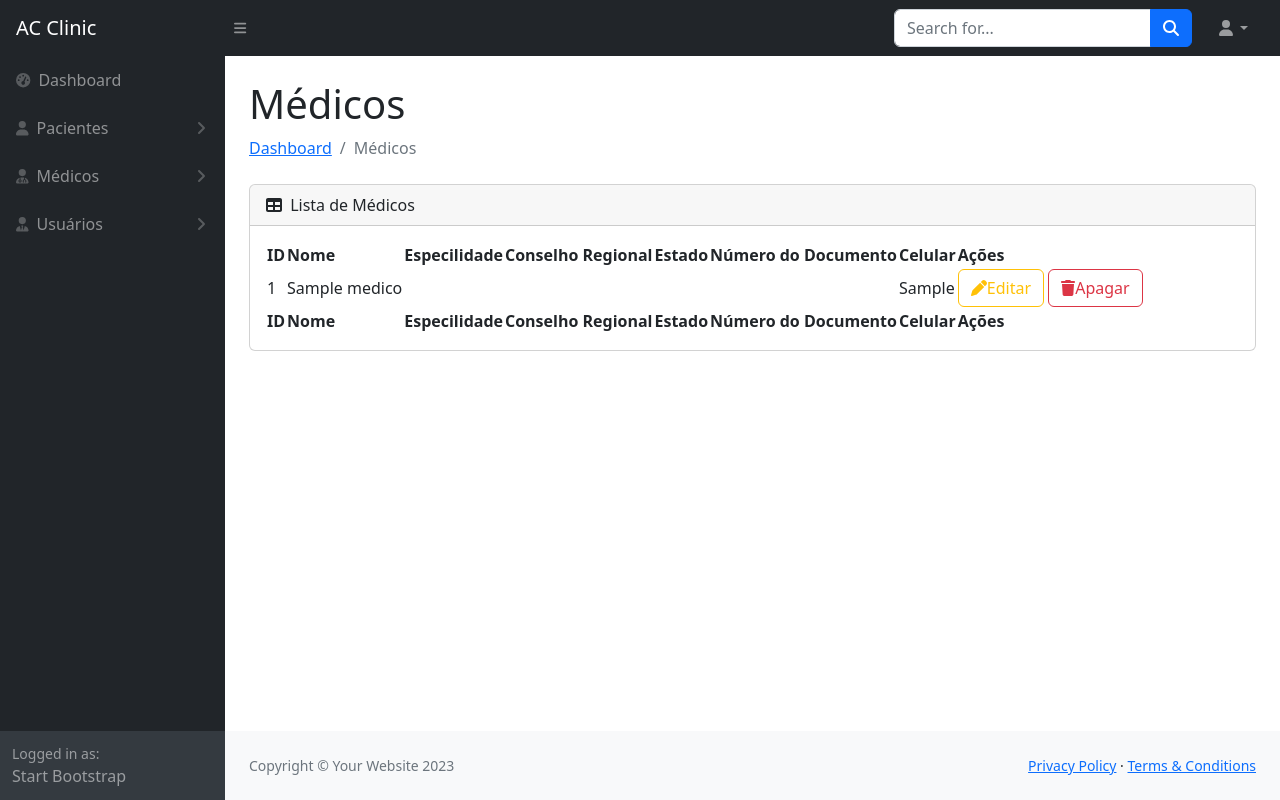
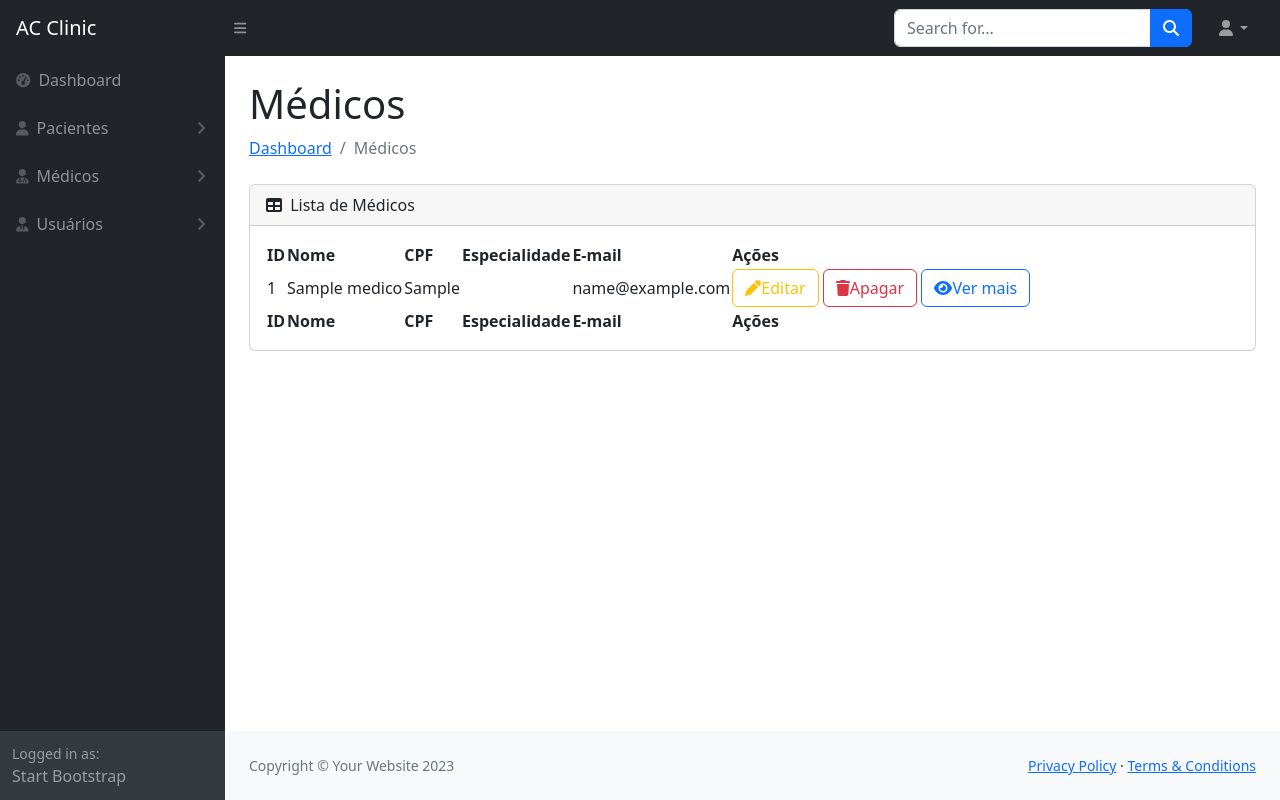
Before and after one commit to AndersonCamposs/Projeto_WEB_I, a PHP site: page /medicoList.php in a window 1280 px wide. Run offline with PHP 8.4, Linux system fonts and the light colour scheme; tables that the repository leaves empty or names only in its code hold one stand-in row (values such as "Sample post"); data that the repository does not hold is empty; some libraries are stand-ins or nearby versions.

Commit message:
Atualização do formulário, mudanças de atributos em algumas entidades, funcionalidade de excluir médico.

```diff
--- a/controller/medicoController.php
+++ b/controller/medicoController.php
@@ -8,7 +8,7 @@
     $medico->setNome($_POST["nome"]);
     $medico->setDataNascimento($_POST["dataNascimento"]);
     $medico->setCpf($_POST["cpf"]);
-    $medico->setCelular($_POST["celular"]);
+    $medico->setEmail($_POST["email"]);
     $medico->setIdEspecialidade($_POST["especialidade"]);
     $medico->setIdEstadoFormacao($_POST["estado"]);
     $medico->setDocumentoLicenca($_POST["documentoLicenca"]);
--- a/medicoAddEdit.php
+++ b/medicoAddEdit.php
@@ -39,8 +39,8 @@
                                             <input class="form-control" type="text" name="cpf" maxlength="11" minlength="11">
                                         </div>
                                         <div class="col-3">
-                                            Celular:
-                                            <input class='form-control' type='text' name='celular'>
+                                            E-mail:
+                                            <input class='form-control' type='text' name='email' placeholder="example@email.com">
                                         </div>
                                     </div>
                                     <div class="row mb-3">
--- a/medicoList.php
+++ b/medicoList.php
@@ -27,11 +27,9 @@
                                         <tr>
                                             <th>ID</th>
                                             <th>Nome</th>
-                                            <th>Especilidade</th>
-                                            <th>Conselho Regional</th>
-                                            <th>Estado</th>
-                                            <th>Número do Documento</th>
-                                            <th>Celular</th>
+                                            <th>CPF</th>
+                                            <th>Especialidade</th>
+                                            <th>E-mail</th>
                                             <th>Ações</th>
                                         </tr>
                                     </thead>
@@ -39,11 +37,9 @@
                                         <tr>
                                             <th>ID</th>
                                             <th>Nome</th>
-                                            <th>Especilidade</th>
-                                            <th>Conselho Regional</th>
-                                            <th>Estado</th>
-                                            <th>Número do Documento</th>
-                                            <th>Celular</th>
+                                            <th>CPF</th>
+                                            <th>Especialidade</th>
+                                            <th>E-mail</th>
                                             <th>Ações</th>
                                         </tr>
                                     </tfoot>
@@ -56,14 +52,13 @@
                                             "<tr>".
                                                 "<td>".$medico->getId()."</td>".
                                                 "<td>".$medico->getNome()."</td>".
-                                                "<td>".$medico->getIdEspecialidade()."</td>".
-                                                "<td>".$medico->getIdEspecialidade()."</td>".
-                                                "<td>".$medico->getIdEstadoFormacao()."</td>".
-                                                "<td>".$medico->getDocumentoLicenca()."</td>".
-                                                "<td>".$medico->getCelular()."</td>".
+                                                "<td>".$medico->getCpf()."</td>".
+                                                "<td>".$medico->getIdEspecialidade()->getNome()."</td>".
+                                                "<td>".$medico->getEmail()."</td>".
                                                 "<td>
                                                    <a href='./pacienteAddEdit.php?id=".$medico->getId()."' class='btn btn-outline-warning'><i class='fas fa-pen'></i>Editar</a>
                                                    <a href='./controller/pacienteController.php?id=".$medico->getId()."' class='btn btn-outline-danger'><i class='fas fa-trash'></i>Apagar</a>
+                                                   <a href='#' class='btn btn-outline-primary'><i class='fas fa-eye'></i>Ver mais</a>
                                                 </td>".
                                             "</tr>";
                                         }
--- a/model/dao/EspecialidadeDAO.php
+++ b/model/dao/EspecialidadeDAO.php
@@ -1,6 +1,7 @@
 <?php
 require_once $_SERVER['DOCUMENT_ROOT'] . '/ac_clinic/model/dao/BDPDO.php';
 require_once $_SERVER['DOCUMENT_ROOT'] . '/ac_clinic/model/vo/EspecialidadeVO.php';
+require_once $_SERVER['DOCUMENT_ROOT'] . '/ac_clinic/model/dao/ConselhoDAO.php';
 
 class EspecialidadeDAO {
     public static $instance;
@@ -73,6 +74,8 @@
         $obj = new EspecialidadeVO();
         $obj->setId($row['id']);
         $obj->setNome($row['nome']);
+        $obj->setIdConselho(ConselhoDAO::getInstance()->getById($row['idConselho']));
+        $obj->setDescricao($row['descricao']);
 
         return $obj;
     }
--- a/model/dao/MedicoDAO.php
+++ b/model/dao/MedicoDAO.php
@@ -1,6 +1,7 @@
 <?php
 require_once $_SERVER['DOCUMENT_ROOT'] . '/ac_clinic/model/dao/BDPDO.php';
 require_once $_SERVER['DOCUMENT_ROOT'] . '/ac_clinic/model/vo/MedicoVO.php';
+require_once $_SERVER['DOCUMENT_ROOT'] . '/ac_clinic/model/dao/EspecialidadeDAO.php';
 
 class MedicoDAO {
     public static $instance;
@@ -18,9 +19,9 @@
 
     public function insert(MedicoVO $medico) {
         try {
-            $sql = "INSERT INTO Medico(nome, dataNascimento, cpf, celular, documentoLicenca,"
+            $sql = "INSERT INTO Medico(nome, dataNascimento, cpf, email, documentoLicenca,"
                     . "idEspecialidade, idEstado) "
-                    . "VALUES (:nome, :dataNascimento, :cpf, :celular, :documentoLicenca,"
+                    . "VALUES (:nome, :dataNascimento, :cpf, :email, :documentoLicenca,"
                     . ":idEspecialidade, :idEstado)";
 
 
@@ -29,7 +30,7 @@
             $p_sql->bindValue(":nome", $medico->getNome());
             $p_sql->bindValue(":dataNascimento", $medico->getDataNascimento());
             $p_sql->bindValue(":cpf", $medico->getCpf());
-            $p_sql->bindValue(":celular", $medico->getCelular());
+            $p_sql->bindValue(":email", $medico->getEmail());
             $p_sql->bindValue(":documentoLicenca", $medico->getDocumentoLicenca());
             $p_sql->bindValue(":idEspecialidade", $medico->getIdEspecialidade());
             $p_sql->bindValue(":idEstado", $medico->getIdEstadoFormacao());
@@ -45,7 +46,7 @@
     public function update(MedicoVO $medico) {
         try {
             $sql = "UPDATE Medico SET nome=:nome, SET dataNascimento=:dataNascimento,"
-                    ." SET cpf=:cpf, SET celular=:celular, SET idEspecialidade=:idEspeciaidade,"
+                    ." SET cpf=:cpf, SET email=:email, SET idEspecialidade=:idEspeciaidade,"
                     ." SET idEstado=:idEstado WHERE id=:id";
 
             $p_sql = BDPDO::getInstance()->prepare($sql);
@@ -53,7 +54,7 @@
             $p_sql->bindValue(":nome", $medico->getNome());
             $p_sql->bindValue(":dataNascimento", $medico->getDataNascimento());
             $p_sql->bindValue(":cpf", $medico->getCpf());
-            $p_sql->bindValue(":celular", $medico->getCelular());
+            $p_sql->bindValue(":email", $medico->getEmail());
             $p_sql->bindValue(":documentoLicenca", $medico->getDocumentoLicenca());
             $p_sql->bindValue(":idEspecialidade", $medico->getIdEspecialidade());
             $p_sql->bindValue(":idEstado", $medico->getIdEstadoFormacao());
@@ -95,9 +96,9 @@
         $obj->setNome($row['nome']);
         $obj->setDataNascimento($row['dataNascimento']);
         $obj->setCpf($row['cpf']);
-        $obj->setCelular($row['celular']);
+        $obj->setEmail($row['email']);
         $obj->setDocumentoLicenca($row['documentoLicenca']);
-        $obj->setIdEspecialidade($row['idEspecialidade']);
+        $obj->setIdEspecialidade(EspecialidadeDAO::getInstance()->getById($row['idEspecialidade']));
         $obj->setIdEstadoFormacao($row['idEstado']);
 
         return $obj;
--- a/model/vo/EspecialidadeVO.php
+++ b/model/vo/EspecialidadeVO.php
@@ -4,6 +4,7 @@
     private $id;
     private $nome;
     private $idConselho;
+    private $descricao;
 
     public function getId() {
         return $this->id;
@@ -19,6 +20,9 @@
         return $this->idConselho;
     }
 
+    public function getDescricao() {
+        return $this->descricao;
+    }
 
     public function setId($id) {
         $this->id = $id;
@@ -32,5 +36,7 @@
         $this->idConselho = $idConselho;
     }
 
-
+    public function setDescricao($descricao): void {
+        $this->descricao = $descricao;
+    }
 }
--- a/model/vo/MedicoVO.php
+++ b/model/vo/MedicoVO.php
@@ -5,7 +5,7 @@
     private $nome;
     private $dataNascimento;
     private $cpf;
-    private $celular;
+    private $email;
     private $documentoLicenca;
     private $idEspecialidade;
     private $idEstadoFormacao;
@@ -26,8 +26,8 @@
         return $this->cpf;
     }
 
-    public function getCelular() {
-        return $this->celular;
+    public function getEmail() {
+        return $this->email;
     }
 
     public function getDocumentoLicenca() {
@@ -58,8 +58,8 @@
         $this->cpf = $cpf;
     }
 
-    public function setCelular($celular): void {
-        $this->celular = $celular;
+    public function setEmail($email): void {
+        $this->email = $email;
     }
 
     public function setDocumentoLicenca($documentoLicenca): void {
--- a/nbproject/private/private.xml
+++ b/nbproject/private/private.xml
@@ -3,12 +3,10 @@
     <editor-bookmarks xmlns="http://www.netbeans.org/ns/editor-bookmarks/2" lastBookmarkId="0"/>
     <open-files xmlns="http://www.netbeans.org/ns/projectui-open-files/2">
         <group>
+            <file>file:/C:/xampp/htdocs/ac_clinic/model/vo/ConselhoVO.php</file>
             <file>file:/C:/xampp/htdocs/ac_clinic/model/vo/EspecialidadeVO.php</file>
-            <file>file:/C:/xampp/htdocs/ac_clinic/controller/medicoController.php</file>
-            <file>file:/C:/xampp/htdocs/ac_clinic/model/vo/MedicoVO.php</file>
             <file>file:/C:/xampp/htdocs/ac_clinic/model/dao/MedicoDAO.php</file>
             <file>file:/C:/xampp/htdocs/ac_clinic/model/dao/EspecialidadeDAO.php</file>
-            <file>file:/C:/xampp/htdocs/ac_clinic/medicoAddEdit.php</file>
             <file>file:/C:/xampp/htdocs/ac_clinic/medicoList.php</file>
         </group>
     </open-files>
```
